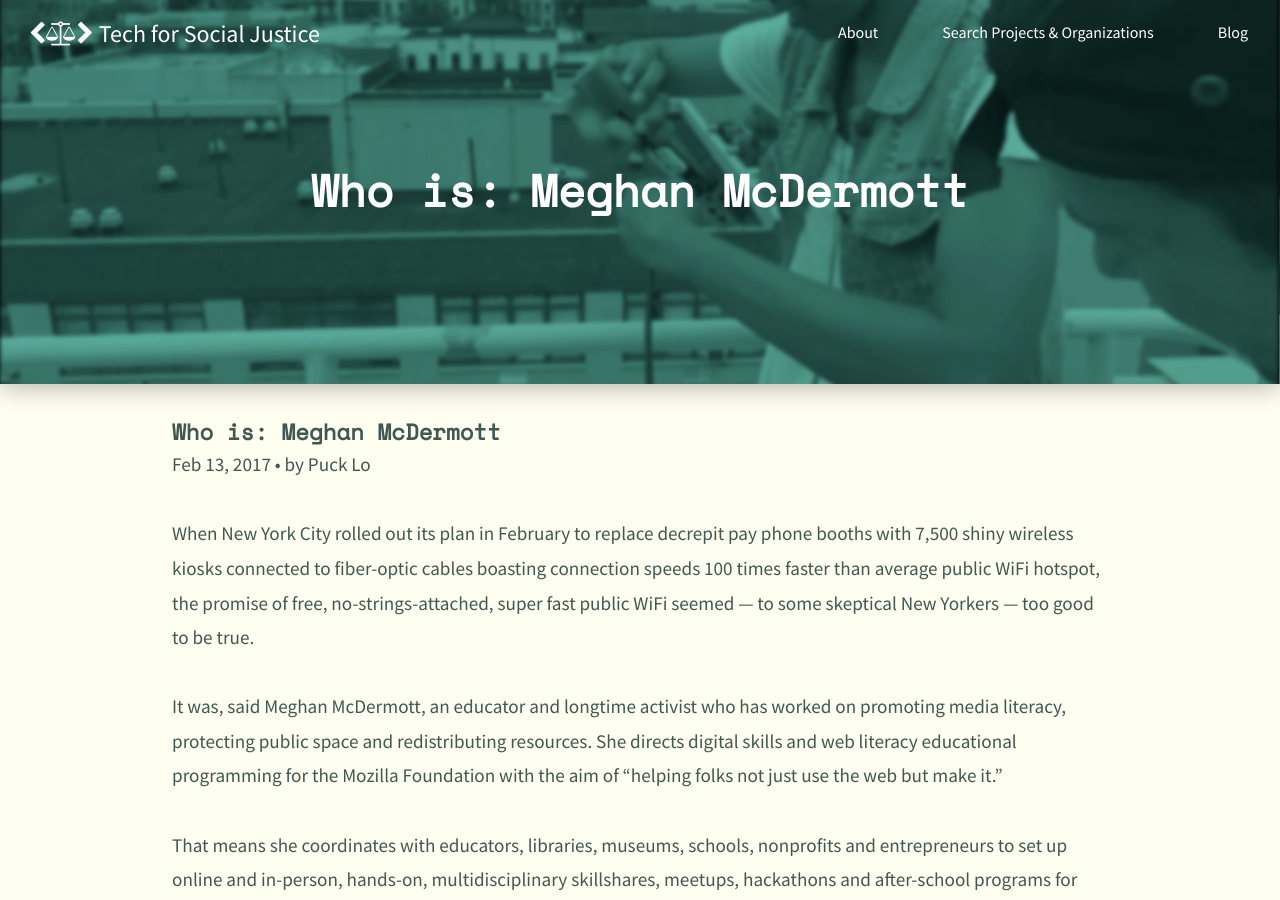
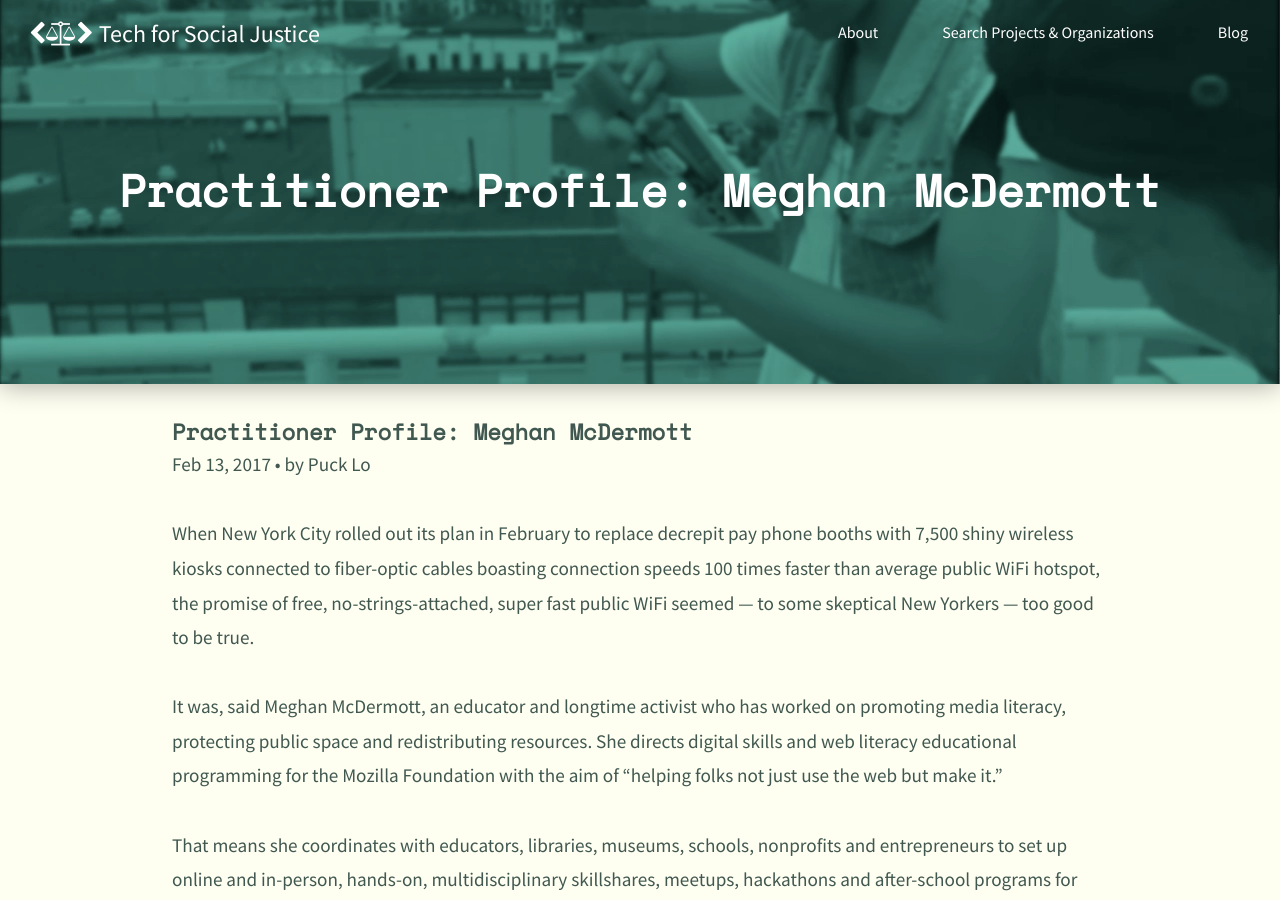
Before and after one commit to opentechinstitute/tech-for-social-justice, a Jekyll site: the page built from _posts/2017-02-13-meghan-mcdermott.markdown, in a window 1280 px wide and 900 px high. Built offline with Jekyll 4.4.1, drawn with Linux system fonts in a browser that asks for light colours; nearby versions of some CDN libraries.

Commit message:
Updated Meghan Mcdermott

```diff
--- a/_posts/2017-02-13-meghan-mcdermott.markdown
+++ b/_posts/2017-02-13-meghan-mcdermott.markdown
@@ -1,5 +1,5 @@
 ---
-title: 'Who is: Meghan McDermott'
+title: 'Practitioner Profile: Meghan McDermott'
 date: 2017-02-13 16:31:00 Z
 author: Puck Lo
 ---
```
